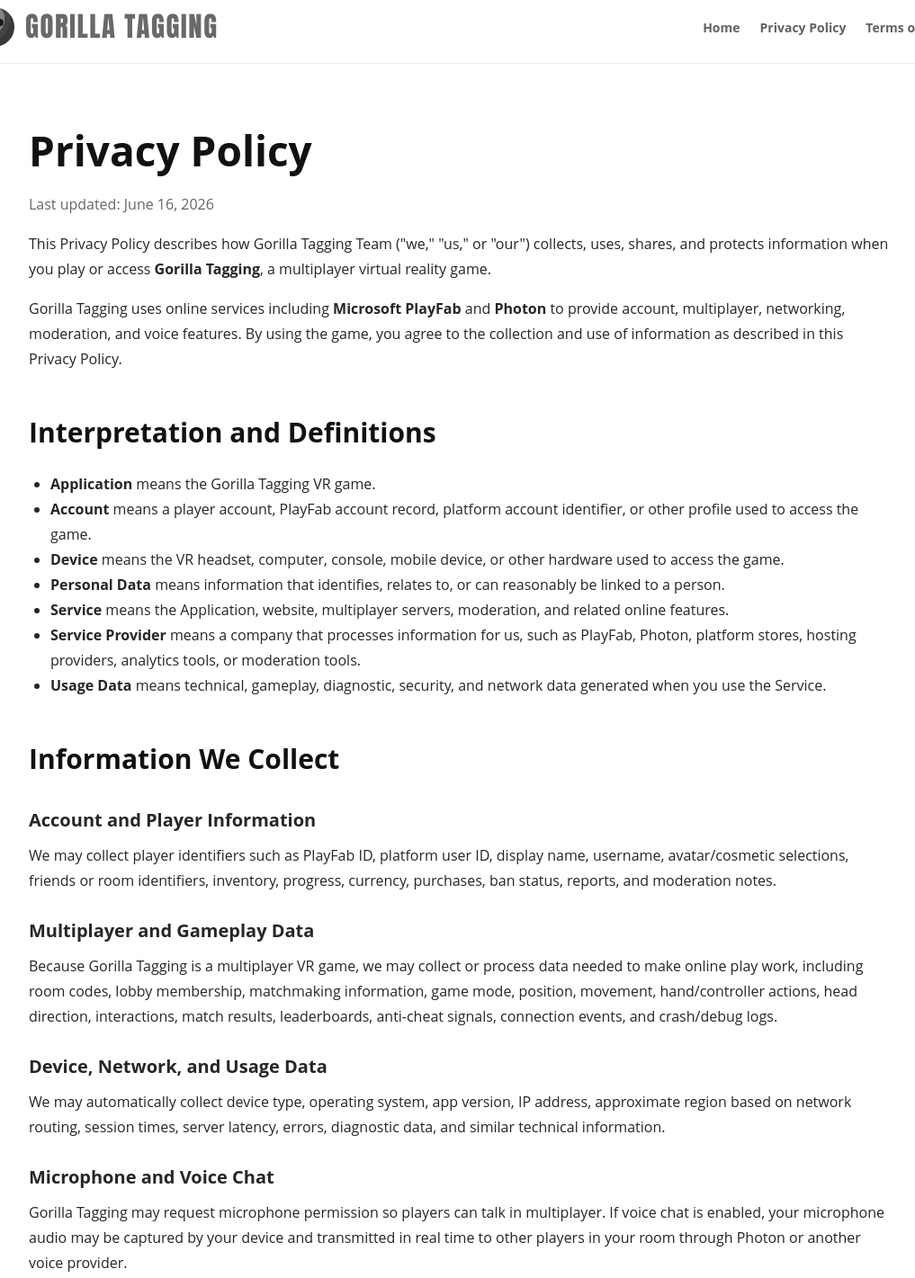
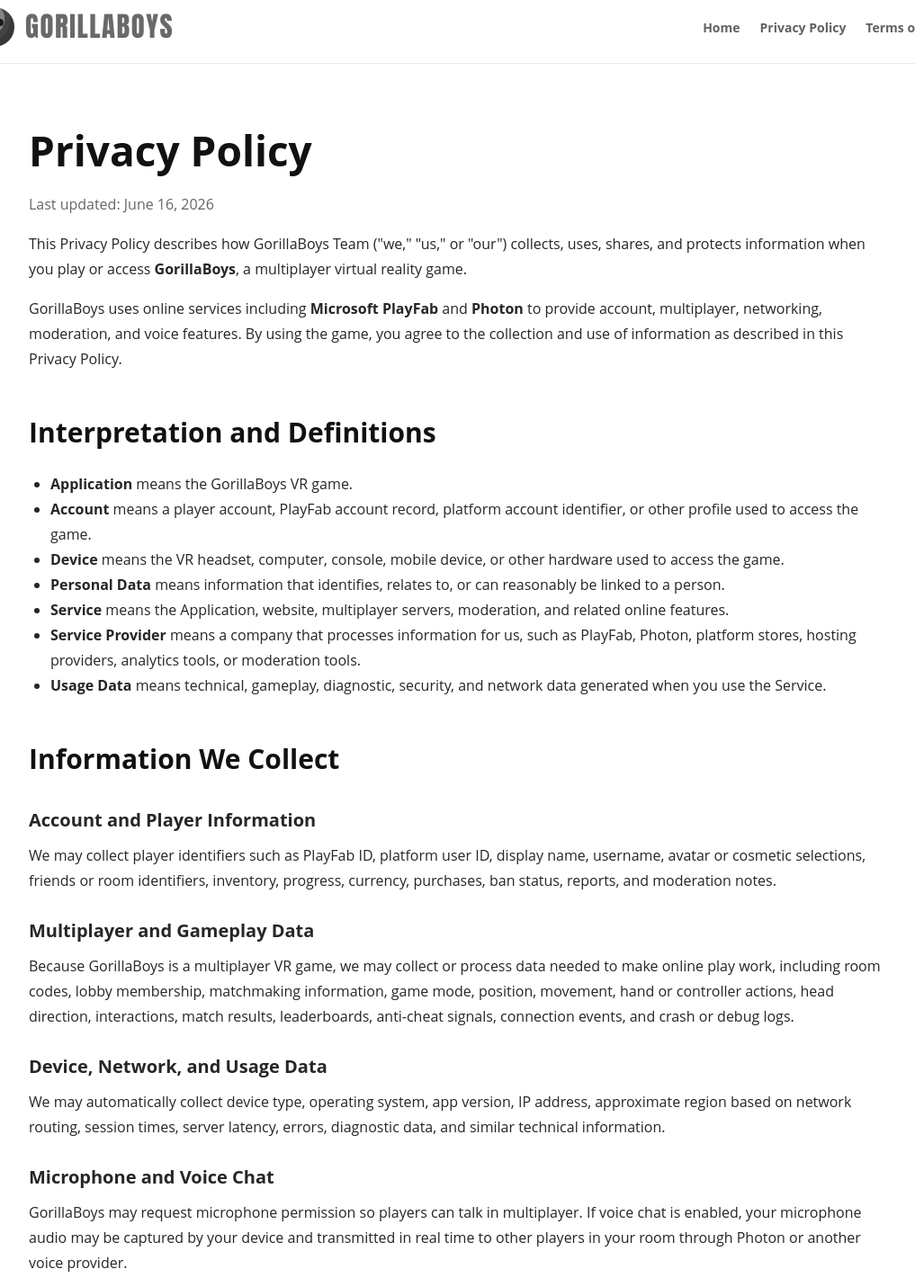
Before and after one commit to KiwiOnGit/GorillaTagging, a plain HTML site: page privacy-policy/index.html in a window 1280 px wide. Shown: the part 10-1431 px from the top of the page at 90% size, without its empty margins (128-1145 px from the left). Drawn offline with Linux system fonts and the light colour scheme.

Commit message:
Update index.html

```diff
--- a/privacy-policy/index.html
+++ b/privacy-policy/index.html
@@ -3,17 +3,17 @@
 <head>
   <meta charset="UTF-8">
   <meta name="viewport" content="width=device-width, initial-scale=1.0">
-  <meta name="description" content="Privacy Policy for Gorilla Tagging, a multiplayer VR game using PlayFab, Photon, and microphone voice chat.">
-  <title>Privacy Policy | Gorilla Tagging</title>
+  <meta name="description" content="Privacy Policy for GorillaBoys, a multiplayer VR game using PlayFab, Photon, and microphone voice chat.">
+  <title>Privacy Policy | GorillaBoys</title>
   <link rel="icon" href="../assets/favicon.svg" type="image/svg+xml">
   <link rel="stylesheet" href="../assets/style.css">
 </head>
 <body>
 <header id="main-header">
   <div class="container navbar">
-    <a class="logo" href="../" aria-label="Gorilla Tagging home">
+    <a class="logo" href="../" aria-label="GorillaBoys home">
       <span class="logo-mark" aria-hidden="true"></span>
-      <span>Gorilla Tagging</span>
+      <span>GorillaBoys</span>
     </a>
     <button class="menu-toggle" aria-label="Open navigation" aria-expanded="false">Select Page ☰</button>
     <ul class="navlinks">
@@ -23,17 +23,20 @@
     </ul>
   </div>
 </header>
+
 <main class="legal-page">
   <article class="legal-wrap">
 
     <h1>Privacy Policy</h1>
     <p class="updated">Last updated: June 16, 2026</p>
-<p>This Privacy Policy describes how Gorilla Tagging Team ("we," "us," or "our") collects, uses, shares, and protects information when you play or access <strong>Gorilla Tagging</strong>, a multiplayer virtual reality game.</p>
-<p>Gorilla Tagging uses online services including <strong>Microsoft PlayFab</strong> and <strong>Photon</strong> to provide account, multiplayer, networking, moderation, and voice features. By using the game, you agree to the collection and use of information as described in this Privacy Policy.</p>
+
+    <p>This Privacy Policy describes how GorillaBoys Team ("we," "us," or "our") collects, uses, shares, and protects information when you play or access <strong>GorillaBoys</strong>, a multiplayer virtual reality game.</p>
+
+    <p>GorillaBoys uses online services including <strong>Microsoft PlayFab</strong> and <strong>Photon</strong> to provide account, multiplayer, networking, moderation, and voice features. By using the game, you agree to the collection and use of information as described in this Privacy Policy.</p>
 
     <h2>Interpretation and Definitions</h2>
     <ul>
-  <li><strong>Application</strong> means the Gorilla Tagging VR game.</li>
+      <li><strong>Application</strong> means the GorillaBoys VR game.</li>
       <li><strong>Account</strong> means a player account, PlayFab account record, platform account identifier, or other profile used to access the game.</li>
       <li><strong>Device</strong> means the VR headset, computer, console, mobile device, or other hardware used to access the game.</li>
       <li><strong>Personal Data</strong> means information that identifies, relates to, or can reasonably be linked to a person.</li>
@@ -43,18 +46,24 @@
     </ul>
 
     <h2>Information We Collect</h2>
+
     <h3>Account and Player Information</h3>
-<p>We may collect player identifiers such as PlayFab ID, platform user ID, display name, username, avatar/cosmetic selections, friends or room identifiers, inventory, progress, currency, purchases, ban status, reports, and moderation notes.</p>
+    <p>We may collect player identifiers such as PlayFab ID, platform user ID, display name, username, avatar or cosmetic selections, friends or room identifiers, inventory, progress, currency, purchases, ban status, reports, and moderation notes.</p>
+
     <h3>Multiplayer and Gameplay Data</h3>
-<p>Because Gorilla Tagging is a multiplayer VR game, we may collect or process data needed to make online play work, including room codes, lobby membership, matchmaking information, game mode, position, movement, hand/controller actions, head direction, interactions, match results, leaderboards, anti-cheat signals, connection events, and crash/debug logs.</p>
+    <p>Because GorillaBoys is a multiplayer VR game, we may collect or process data needed to make online play work, including room codes, lobby membership, matchmaking information, game mode, position, movement, hand or controller actions, head direction, interactions, match results, leaderboards, anti-cheat signals, connection events, and crash or debug logs.</p>
+
     <h3>Device, Network, and Usage Data</h3>
     <p>We may automatically collect device type, operating system, app version, IP address, approximate region based on network routing, session times, server latency, errors, diagnostic data, and similar technical information.</p>
+
     <h3 id="microphone-and-voice-chat">Microphone and Voice Chat</h3>
-<p>Gorilla Tagging may request microphone permission so players can talk in multiplayer. If voice chat is enabled, your microphone audio may be captured by your device and transmitted in real time to other players in your room through Photon or another voice provider.</p>
+    <p>GorillaBoys may request microphone permission so players can talk in multiplayer. If voice chat is enabled, your microphone audio may be captured by your device and transmitted in real time to other players in your room through Photon or another voice provider.</p>
+
     <p>We do not use microphone access for advertising. We do not intentionally record or store voice chat unless a future safety, reporting, moderation, or platform feature clearly tells you that recording is occurring or unless required by law. Other players may still hear what you say, and you should not share private personal information in voice chat.</p>
+
     <h2>How We Use Information</h2>
     <ul>
-  <li>To provide, maintain, update, and improve Gorilla Tagging.</li>
+      <li>To provide, maintain, update, and improve GorillaBoys.</li>
       <li>To create and manage accounts, player profiles, inventory, cosmetics, progress, and game settings.</li>
       <li>To provide multiplayer rooms, matchmaking, networking, latency routing, voice chat, and online gameplay.</li>
       <li>To detect, prevent, and respond to cheating, spam, harassment, abuse, fraud, security incidents, and rule violations.</li>
@@ -65,15 +74,18 @@
 
     <h2 id="third-party-services">Third-Party Services</h2>
     <p>We use third-party service providers to run parts of the game. These providers may process player and technical data for us according to their own terms and privacy documents.</p>
+
     <ul>
       <li><strong>Microsoft PlayFab</strong> may be used for backend game services, accounts, player data, inventory, statistics, analytics, moderation, cloud scripts, and live operations.</li>
       <li><strong>Photon / Exit Games</strong> may be used for multiplayer networking, matchmaking, real-time room communication, and voice chat.</li>
       <li><strong>Platform providers</strong>, such as VR app stores or payment providers, may process purchases, entitlements, device permissions, crash data, and platform account information.</li>
     </ul>
+
     <p>You should also review the privacy policies and terms for the platform you use to download or play the game.</p>
 
     <h2>Sharing of Information</h2>
-<p>We may share information with service providers who help us operate the Service, with platform providers when necessary, with other players as part of normal multiplayer gameplay, in connection with safety/moderation, during a business transfer, or when required by law.</p>
+    <p>We may share information with service providers who help us operate the Service, with platform providers when necessary, with other players as part of normal multiplayer gameplay, in connection with safety or moderation, during a business transfer, or when required by law.</p>
+
     <p>Other players may see or hear your display name, avatar, cosmetics, movement, gameplay actions, room presence, leaderboard placement, and voice chat if enabled.</p>
 
     <h2>Data Retention</h2>
@@ -88,7 +100,7 @@
     </ul>
 
     <h2>Children’s Privacy</h2>
-<p>Gorilla Tagging is not intended for children under 13 unless allowed by the platform and applicable law with required parental consent. We do not knowingly collect personal information from children under 13 without appropriate consent. If you believe a child provided personal information to us, contact us so we can review and take appropriate action.</p>
+    <p>GorillaBoys is not intended for children under 13 unless allowed by the platform and applicable law with required parental consent. We do not knowingly collect personal information from children under 13 without appropriate consent. If you believe a child provided personal information to us, contact us so we can review and take appropriate action.</p>
 
     <h2>Security</h2>
     <p>We use reasonable technical and organizational measures to help protect information. However, no online game, server, or transmission method is completely secure, and we cannot guarantee absolute security.</p>
@@ -107,14 +119,16 @@
 
   </article>
 </main>
+
 <footer id="main-footer">
   <div class="container footerline">
-    <span>© 2026 Gorilla Tagging</span><span>|</span>
-    <span>Gorilla Tagging Team</span><span>|</span>
+    <span>© 2026 GorillaBoys</span><span>|</span>
+    <span>GorillaBoys Team</span><span>|</span>
     <a href="../privacy-policy/">Privacy Policy</a><span>|</span>
     <a href="../terms-of-use/">Terms of Use</a>
   </div>
 </footer>
+
 <script src="../assets/site.js"></script>
 </body>
 </html>
```
Lines whose indentation alone changed are shown as unchanged.
